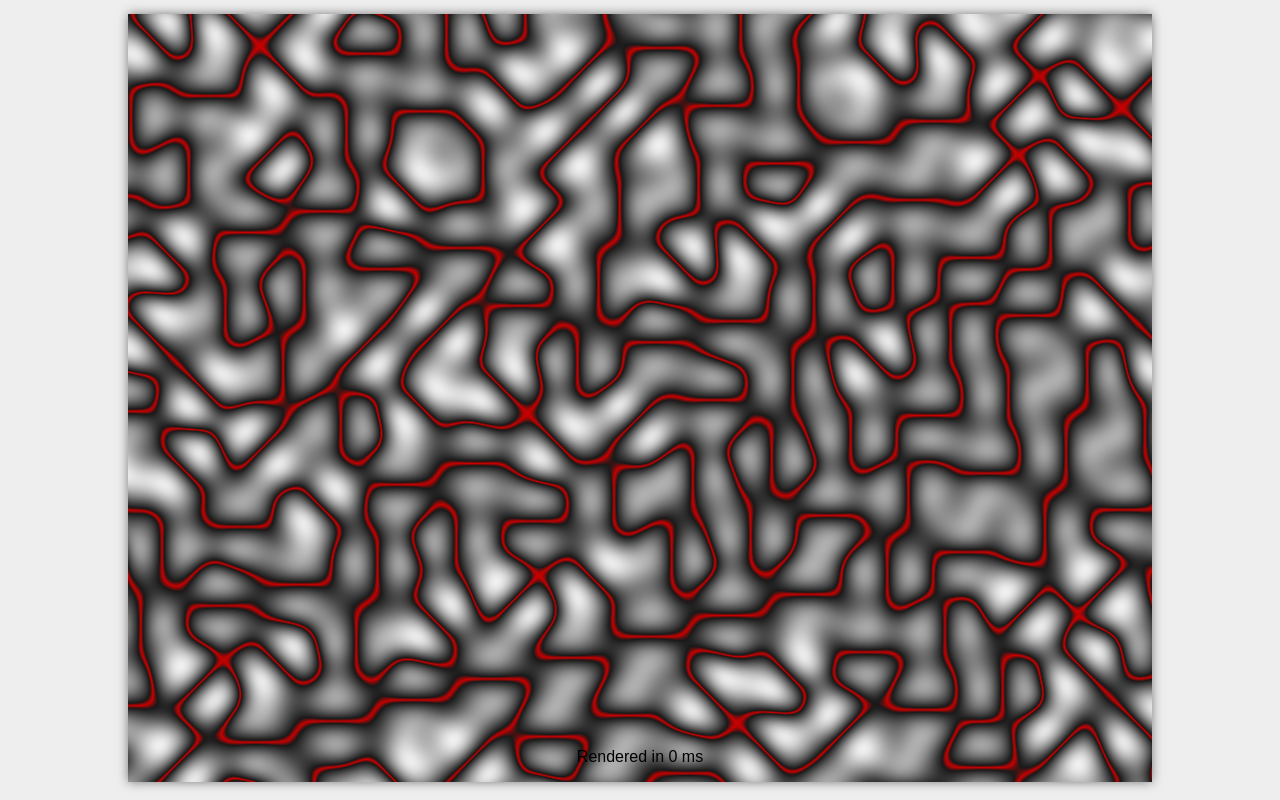
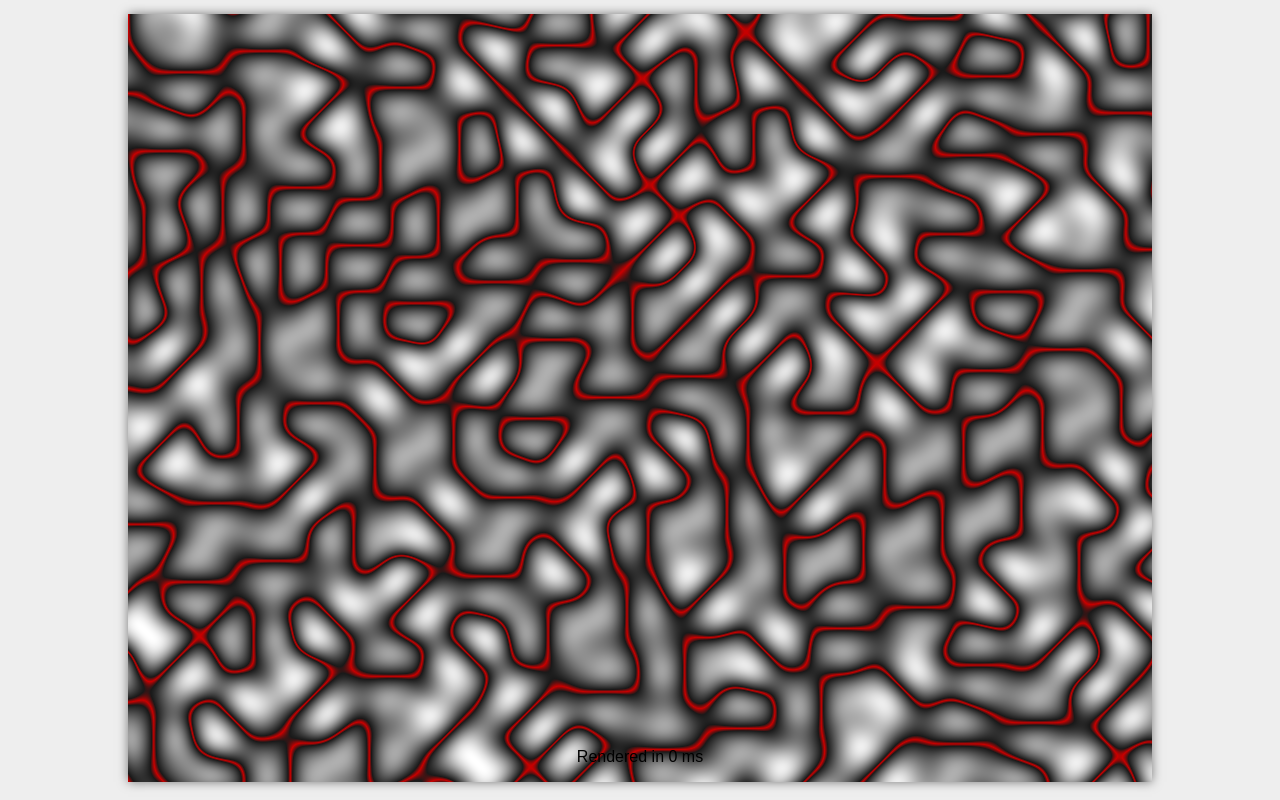
Before and after one commit to josephg/noisejs, a plain HTML site: page demo.html in a window 1280 px wide. Drawn offline with Linux system fonts and the light colour scheme.

Commit message:
Small tweaks to the readme. Removed the offset in the demo

```diff
--- a/demo.html
+++ b/demo.html
@@ -47,7 +47,7 @@ for (var x = 0; x < canvas.width; x++) {
   //  noise.seed(Math.random());
   //}
   for (var y = 0; y < canvas.height; y++) {
-    var value = Math.abs(noise.simplex2(x / 100 - 200, y/100 - 200));
+    var value = Math.abs(noise.simplex2(x / 100, y / 100));
     value *= 256;
 
     var cell = (x + y * canvas.width) * 4;
```
Also changed, not shown: README.md.
